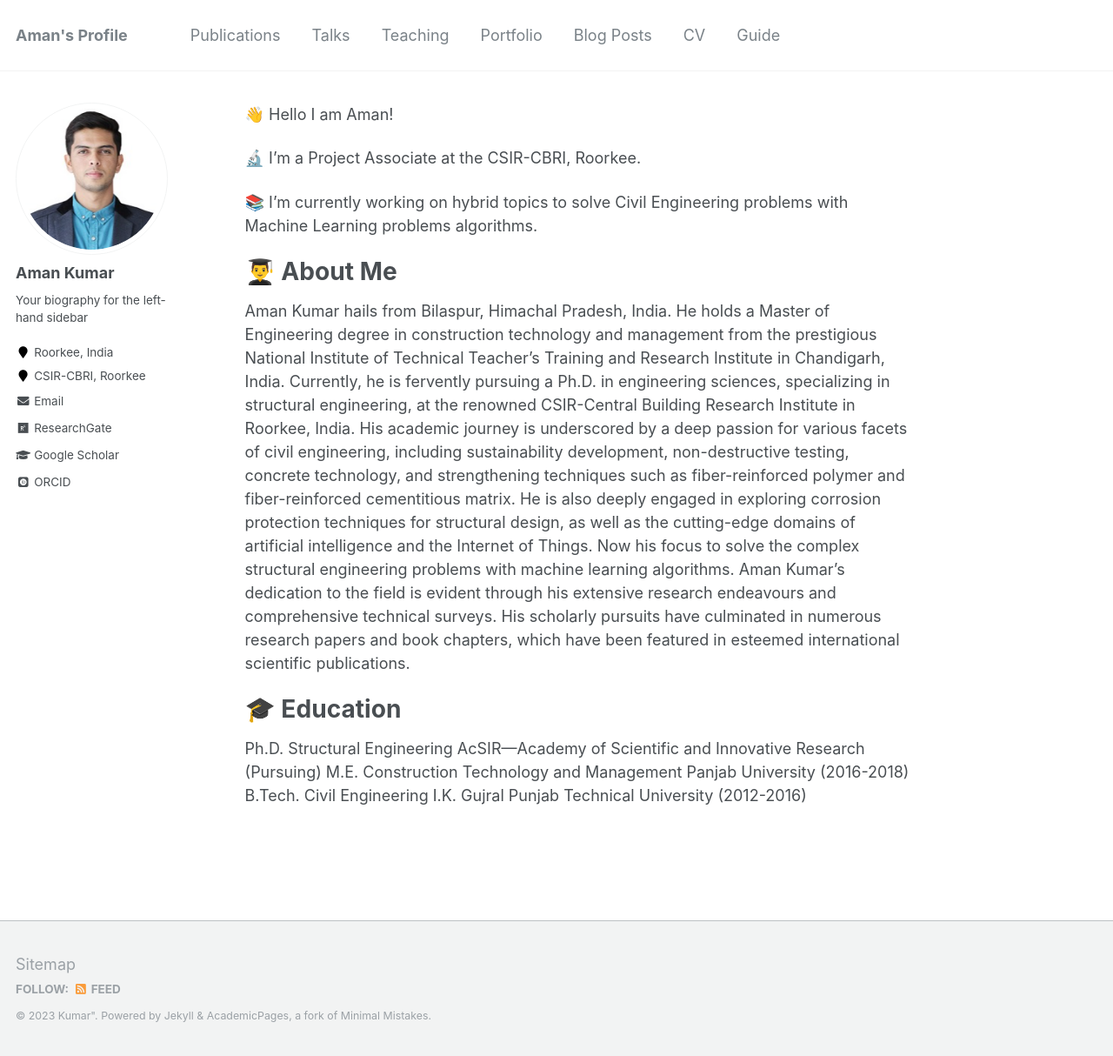
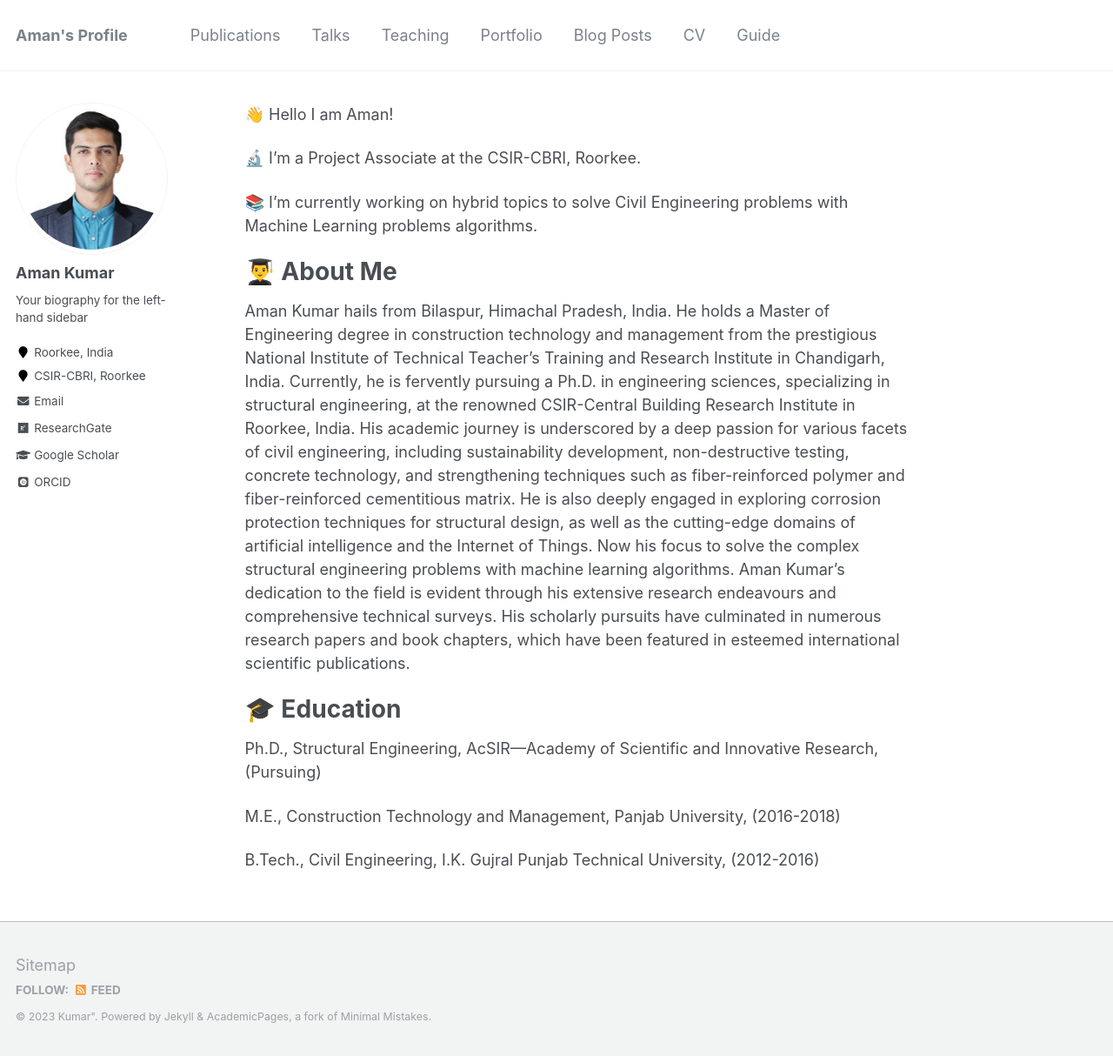
Before and after one commit to mndhiman55/profile, a Jekyll site: the page built from _pages/about.md, in a window 1280 px wide and 1214 px high. Shown: the whole window at 87% size. Built offline with Jekyll 4.4.1, drawn with Linux system fonts in a browser that asks for light colours; some web fonts are replaced.

```diff
--- a/_pages/about.md
+++ b/_pages/about.md
@@ -21,6 +21,8 @@ Aman Kumar hails from Bilaspur, Himachal Pradesh, India. He holds a Master of En
 🎓 Education
 ======
 
-Ph.D. Structural Engineering AcSIR—Academy of Scientific and Innovative Research (Pursuing)
-M.E. Construction Technology and Management Panjab University (2016-2018)
-B.Tech. Civil Engineering I.K. Gujral Punjab Technical University (2012-2016)
+Ph.D., Structural Engineering, AcSIR—Academy of Scientific and Innovative Research, (Pursuing)
+
+M.E., Construction Technology and Management, Panjab University, (2016-2018)
+
+B.Tech., Civil Engineering, I.K. Gujral Punjab Technical University, (2012-2016)
```
